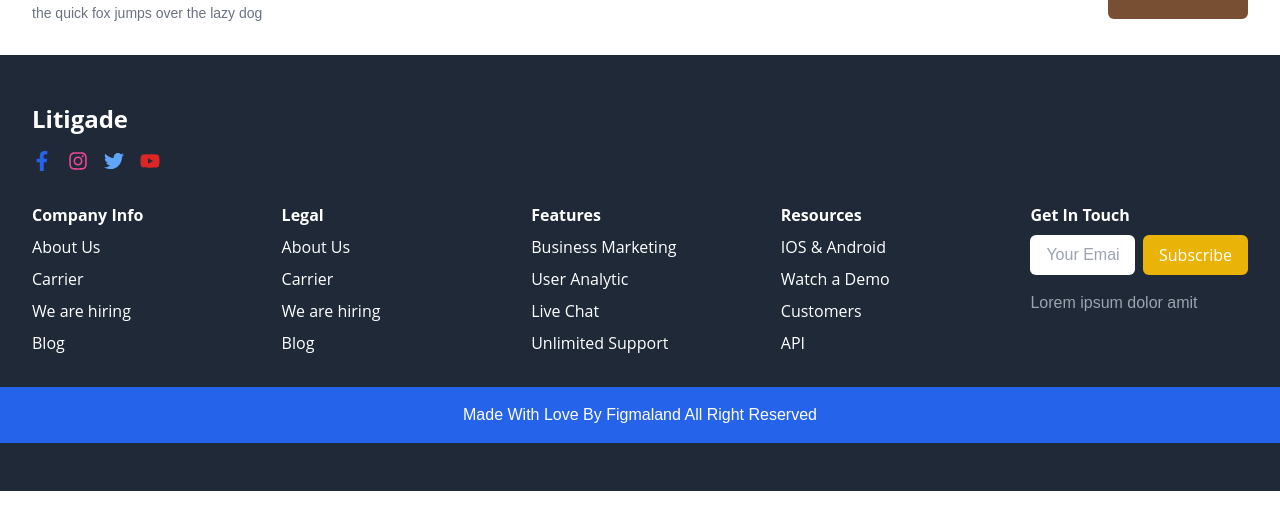
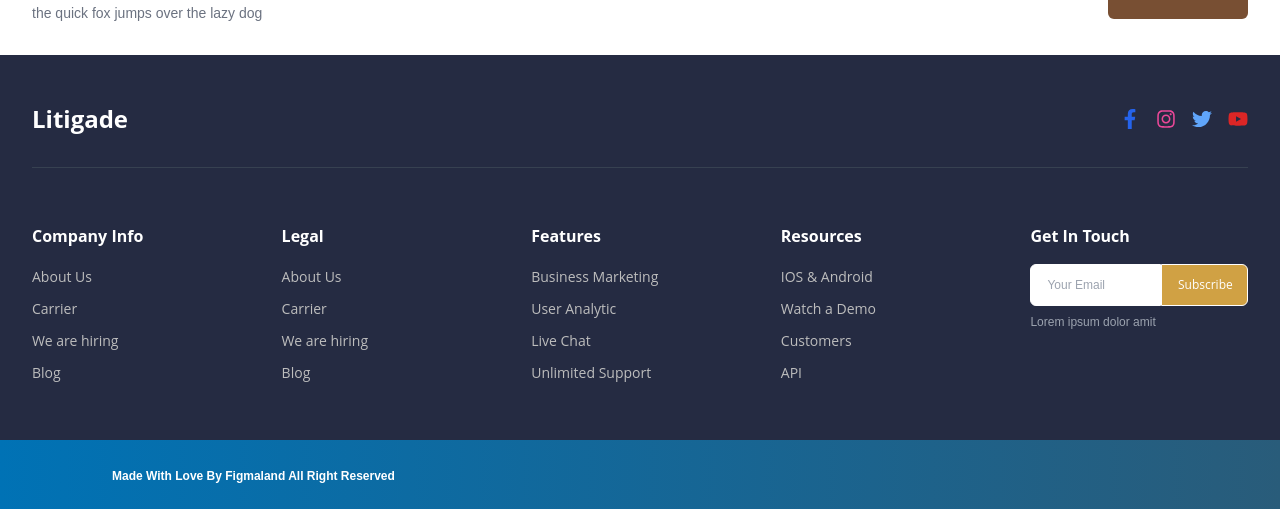
Before and after one commit to jbdrip/Litigade, a React (Create React App) app in the folder litigade/: page / in a window 1280 px wide. Shown: the part 4302-4811 px from the top of the page. Built offline with nearby package versions, Linux system fonts and the light colour scheme.

Commit message:
estilos completos footer

```diff
--- a/litigade/src/components/Footer.tsx
+++ b/litigade/src/components/Footer.tsx
@@ -3,12 +3,11 @@ import { FaFacebookF, FaInstagram, FaTwitter, FaYoutube } from 'react-icons/fa';
 
 const Footer = () => {
   return (
-    <footer className="bg-gray-800 py-12 text-white">
-      <div className="max-w-7xl mx-auto px-4 sm:px-6 lg:px-8">
-        <div className="flex justify-between items-center">
-          <div className="flex flex-col items-start">
-            <h3 className="text-2xl font-bold">Litigade</h3>
-            <div className="mt-4 flex space-x-4">
+    <footer className="bg-[#252B42] py-12 text-white md:relative">
+      <div className="max-w-7xl mx-auto px-4 sm:px-6 lg:px-8 mb-20 px-6">
+        <div className="flex flex-col md:flex-row justify-between md:items-center mb-8 md:border-b border-gray-700 pb-8">
+          <div className="text-2xl font-bold mb-4 md:mb-0">Litigade</div>
+          <div className="flex space-x-4">
             <a href="#" className="text-blue-600 hover:text-blue-800">
               <FaFacebookF size={20} />
             </a>
@@ -23,65 +22,64 @@ const Footer = () => {
             </a>
           </div>
         </div>
-        </div>
-        <div className="mt-8 grid grid-cols-1 md:grid-cols-2 lg:grid-cols-5 gap-8">
+        <div className="grid md:grid-cols-2 lg:grid-cols-5 gap-8 pt-6">
           <div>
-            <h4 className="font-bold mb-2">Company Info</h4>
+            <h4 className="font-bold mb-4">Company Info</h4>
             <ul className="space-y-2">
-              <li><a href="#" className="hover:underline">About Us</a></li>
-              <li><a href="#" className="hover:underline">Carrier</a></li>
-              <li><a href="#" className="hover:underline">We are hiring</a></li>
-              <li><a href="#" className="hover:underline">Blog</a></li>
+              <li><a href="#" className="hover:underline text-sm text-input-border-color">About Us</a></li>
+              <li><a href="#" className="hover:underline text-sm text-input-border-color">Carrier</a></li>
+              <li><a href="#" className="hover:underline text-sm text-input-border-color">We are hiring</a></li>
+              <li><a href="#" className="hover:underline text-sm text-input-border-color">Blog</a></li>
             </ul>
           </div>
           <div>
-            <h4 className="font-bold mb-2">Legal</h4>
+            <h4 className="font-bold mb-4">Legal</h4>
             <ul className="space-y-2">
-              <li><a href="#" className="hover:underline">About Us</a></li>
-              <li><a href="#" className="hover:underline">Carrier</a></li>
-              <li><a href="#" className="hover:underline">We are hiring</a></li>
-              <li><a href="#" className="hover:underline">Blog</a></li>
+              <li><a href="#" className="hover:underline text-sm text-input-border-color">About Us</a></li>
+              <li><a href="#" className="hover:underline text-sm text-input-border-color">Carrier</a></li>
+              <li><a href="#" className="hover:underline text-sm text-input-border-color">We are hiring</a></li>
+              <li><a href="#" className="hover:underline text-sm text-input-border-color">Blog</a></li>
             </ul>
           </div>
           <div>
-            <h4 className="font-bold mb-2">Features</h4>
+            <h4 className="font-bold mb-4">Features</h4>
             <ul className="space-y-2">
-              <li><a href="#" className="hover:underline">Business Marketing</a></li>
-              <li><a href="#" className="hover:underline">User Analytic</a></li>
-              <li><a href="#" className="hover:underline">Live Chat</a></li>
-              <li><a href="#" className="hover:underline">Unlimited Support</a></li>
+              <li><a href="#" className="hover:underline text-sm text-input-border-color">Business Marketing</a></li>
+              <li><a href="#" className="hover:underline text-sm text-input-border-color">User Analytic</a></li>
+              <li><a href="#" className="hover:underline text-sm text-input-border-color">Live Chat</a></li>
+              <li><a href="#" className="hover:underline text-sm text-input-border-color">Unlimited Support</a></li>
             </ul>
           </div>
           <div>
-            <h4 className="font-bold mb-2">Resources</h4>
+            <h4 className="font-bold mb-4">Resources</h4>
             <ul className="space-y-2">
-              <li><a href="#" className="hover:underline">IOS & Android</a></li>
-              <li><a href="#" className="hover:underline">Watch a Demo</a></li>
-              <li><a href="#" className="hover:underline">Customers</a></li>
-              <li><a href="#" className="hover:underline">API</a></li>
+              <li><a href="#" className="hover:underline text-sm text-input-border-color">IOS & Android</a></li>
+              <li><a href="#" className="hover:underline text-sm text-input-border-color">Watch a Demo</a></li>
+              <li><a href="#" className="hover:underline text-sm text-input-border-color">Customers</a></li>
+              <li><a href="#" className="hover:underline text-sm text-input-border-color">API</a></li>
             </ul>
           </div>
-          <div>
-            <h4 className="font-bold mb-2">Get In Touch</h4>
-            <form className="flex space-x-2">
+          <div className="lg:ml-auto">
+            <h4 className="font-bold mb-4">Get In Touch</h4>
+            <form className="flex border-white">
               <input
                 type="email"
-                className="w-full py-2 px-4 rounded-md text-gray-800"
+                className="w-3/5 py-3 px-4 rounded-l-md text-gray-800 text-xs border border-white"
                 placeholder="Your Email"
               />
               <button
                 type="submit"
-                className="py-2 px-4 bg-yellow-500 text-white rounded-md"
+                className="w-2/5 py-3 px-4 bg-[#D0A144] text-white text-xs rounded-r-md border border-white"
               >
                 Subscribe
               </button>
             </form>
-            <p className="mt-4 text-gray-400">Lorem ipsum dolor amit</p>
+            <p className="mt-2 text-gray-400 text-xs">Lorem ipsum dolor amit</p>
           </div>
         </div>
       </div>
-      <div className="mt-8 bg-blue-600 py-4 text-center">
-        <p>Made With Love By Figmaland All Right Reserved</p>
+      <div className="md:absolute bottom-0 w-full bg-gradient-to-r from-[#0072B5] to-[#295C7A] py-4 px-4 text-center md:text-left">
+        <p className='text-xs font-bold py-3 px-24'>Made With Love By Figmaland All Right Reserved</p>
       </div>
     </footer>
   );
```
Lines whose indentation alone changed are shown as unchanged.
